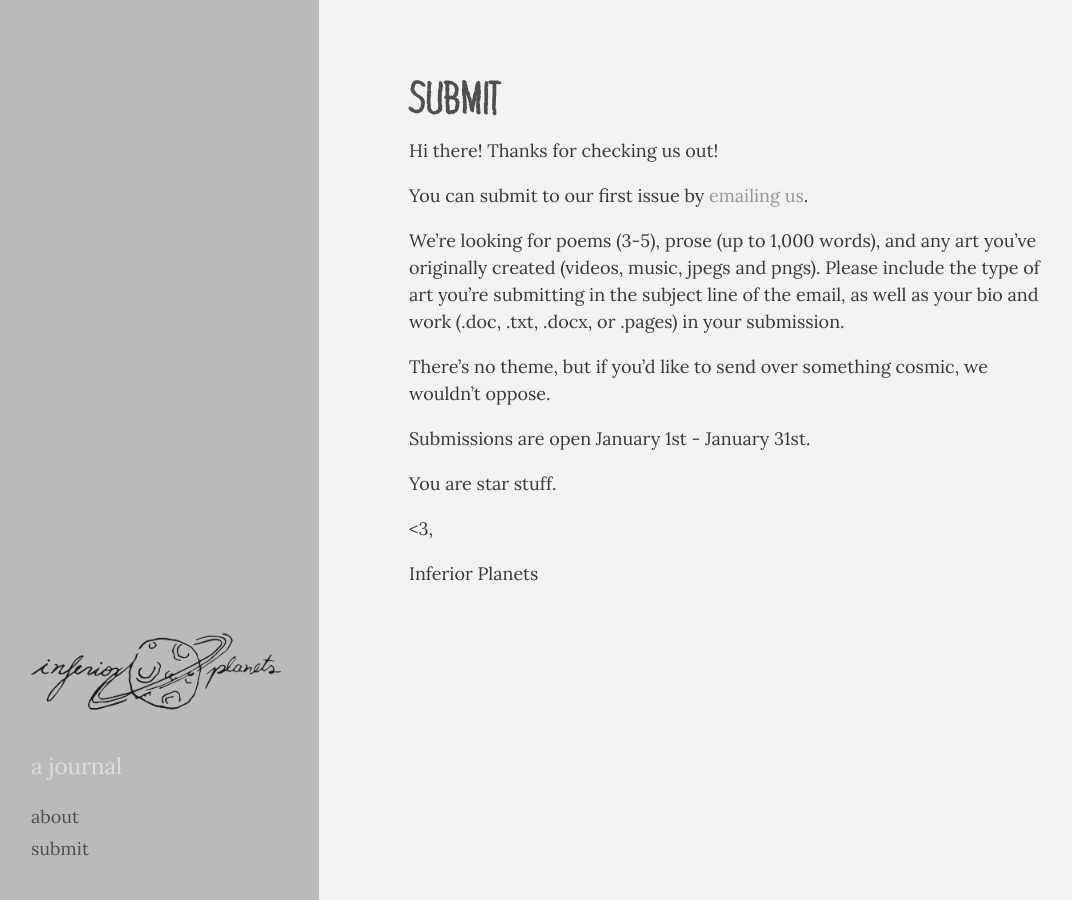
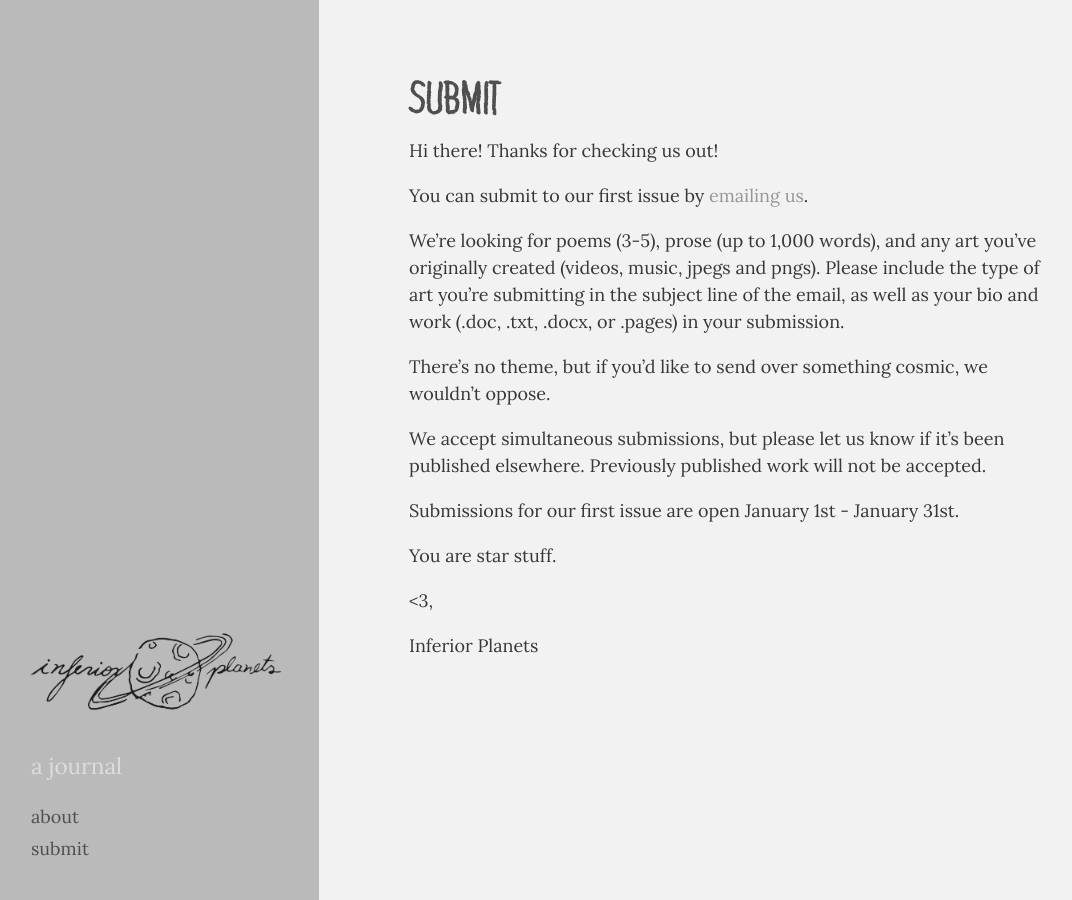
Before and after one commit to inferiorplanets/inferiorplanets.github.io, a Jekyll site: the page built from submit.md, in a window 1280 px wide. Shown: the whole page, without its empty margins (5-1077 px from the left). Built offline with Jekyll 4.4.1, drawn with Linux system fonts in a browser that asks for light colours; some web fonts are replaced; Markdown is read by kramdown in place of the engine named in the settings.

Commit message:
Update submit.md

```diff
--- a/submit.md
+++ b/submit.md
@@ -11,7 +11,9 @@
 
 There's no theme, but if you'd like to send over something cosmic, we wouldn't oppose.
 
-Submissions are open January 1st - January 31st.
+We accept simultaneous submissions, but please let us know if it's been published elsewhere. Previously published work will not be accepted.
+
+Submissions for our first issue are open January 1st - January 31st.
 
 
 You are star stuff.
```
